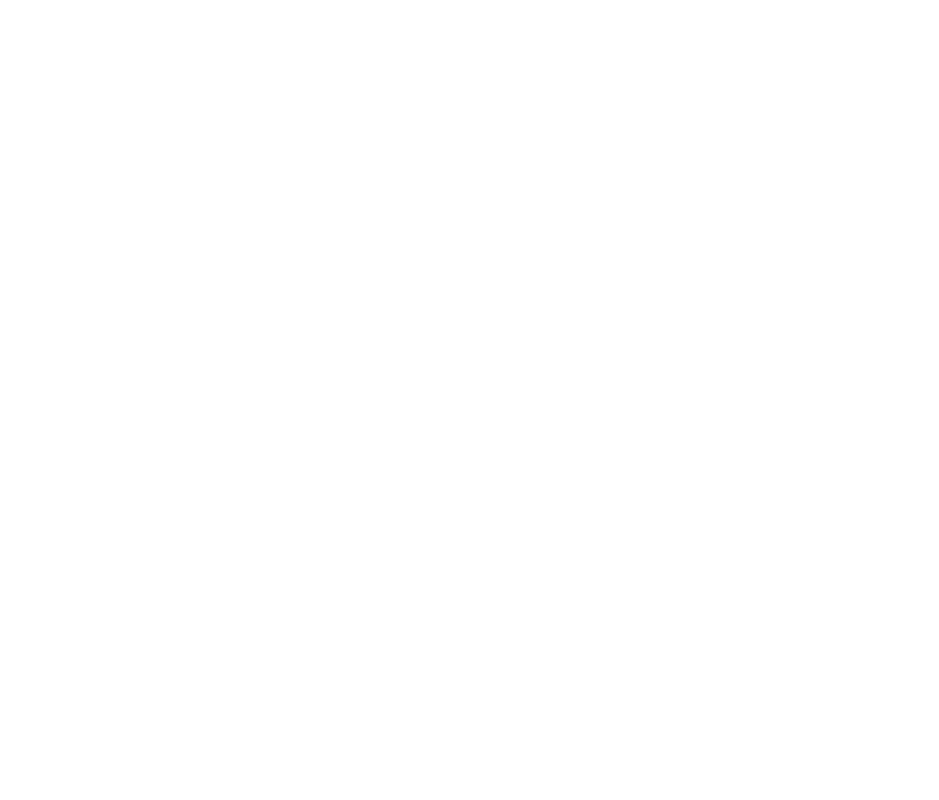
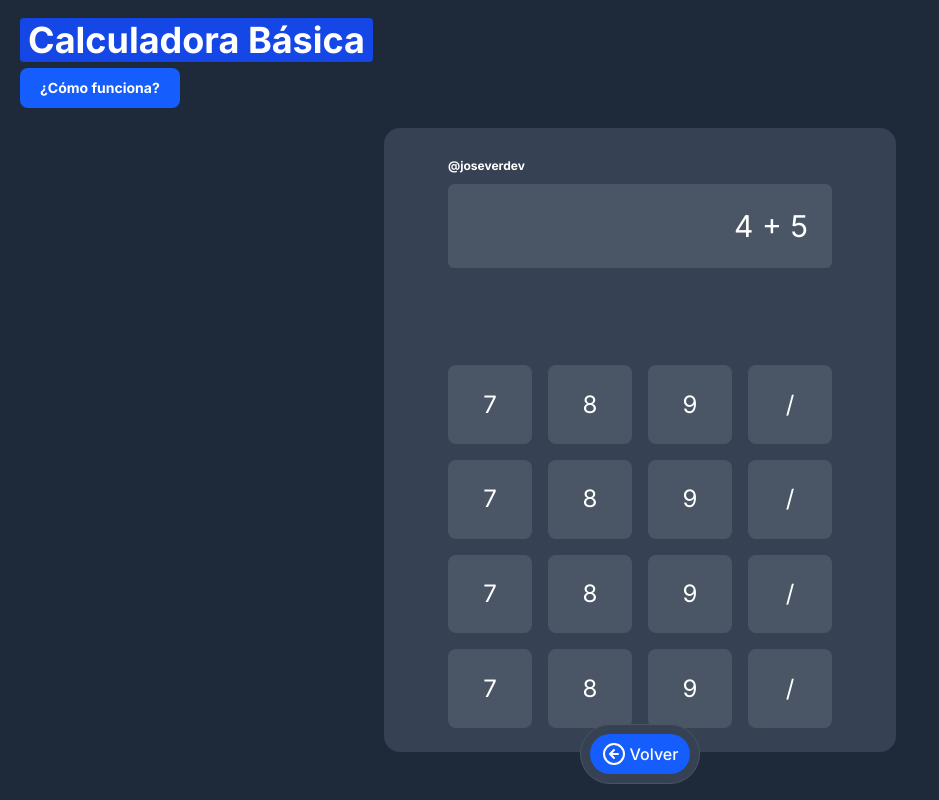
Before and after one commit to xWickz/proyectos-javascript, a Vue app: page /calculadora in a window 1280 px wide. Before the commit this address had no page. Shown: the whole page, without its empty margins (0-939 px from the left). Built offline with nearby package versions, Linux system fonts and the light colour scheme.

Commit message:
UI de la calculadora

```diff
--- /dev/null
+++ b/src/components/01_calculadora.vue
@@ -0,0 +1,62 @@
+<template>
+
+  <section class="p-5 h-screen bg-white dark:bg-gray-800 dark:text-white">
+    <div class="font-bold text-4xl mb-3">
+            <mark class="px-2 text-white bg-blue-700 rounded-sm dark:bg-blue-700">
+                {{ proyectos[0].nombre }}
+            </mark><br />
+
+            <button type="button"
+                class="text-lg text-white bg-blue-700 hover:bg-blue-800 focus:ring-4 focus:ring-blue-300 rounded-lg text-sm px-5 py-2.5 me-2 mb-2 dark:bg-blue-600 dark:hover:bg-blue-700 focus:outline-none dark:focus:ring-blue-800"
+                onclick="document.getElementById('dialogo').showModal()">
+                ¿Cómo funciona?
+            </button>
+
+        </div>
+        <div class="h-auto w-auto">
+          <div class="rounded-2xl p-6 h-156 w-128 mx-auto bg-gray-700 flex flex-col justify-center items-center">
+            <!-- display -->
+            <div class="flex-1">
+              <div class="mb-2">
+                <a class="text-xs font-bold hover:text-blue-400" href="https://github.com/joseverdev" target="_blank" rel="noopener">@joseverdev</a>
+              </div>
+              <div class="w-96 mx-auto text-3xl bg-gray-600 text-right px-6 py-6 rounded-md">
+                4 + 5
+              </div>
+            </div>
+            <!-- buttons -->
+            <div class="flex-2 grid grid-cols-4 mt-8 text-2xl w-96 mx-auto gap-4">
+              <button class="bg-gray-600 rounded-lg py-2">7</button>
+              <button class="bg-gray-600 rounded-lg py-2">8</button>
+              <button class="bg-gray-600 rounded-lg py-2">9</button>
+              <button class="bg-gray-600 rounded-lg py-2">/</button>
+
+              <button class="bg-gray-600 rounded-lg py-2">7</button>
+              <button class="bg-gray-600 rounded-lg py-2">8</button>
+              <button class="bg-gray-600 rounded-lg py-2">9</button>
+              <button class="bg-gray-600 rounded-lg py-2">/</button>
+
+              <button class="bg-gray-600 rounded-lg py-2">7</button>
+              <button class="bg-gray-600 rounded-lg py-2">8</button>
+              <button class="bg-gray-600 rounded-lg py-2">9</button>
+              <button class="bg-gray-600 rounded-lg py-2">/</button>
+
+              <button class="bg-gray-600 rounded-lg py-2">7</button>
+              <button class="bg-gray-600 rounded-lg py-2">8</button>
+              <button class="bg-gray-600 rounded-lg py-2">9</button>
+              <button class="bg-gray-600 rounded-lg py-2">/</button>
+
+            </div>
+          </div>
+        </div>
+        <Footer />
+  </section>
+
+</template>
+
+<script setup>
+
+  import proyectos from '../data/proyectos';
+  import Footer from './Footer.vue';
+
+</script>
--- a/src/data/proyectos.js
+++ b/src/data/proyectos.js
@@ -4,7 +4,7 @@
         nivel: "Básico",
         descripcion: "Proyecto de Calculadora, el cual claramente permite realizar operaciones básicas (suma, resta, división, multiplicación) y otras cosas.",
         imagen: "CALCULADORA.webp",
-        url: "/"
+        url: "calculadora"
     },
     {
         nombre: "Lista de Tareas",
--- a/src/router/index.js
+++ b/src/router/index.js
@@ -6,6 +6,7 @@
 import GeneradorDeNumeros from "../components/04_numbergen.vue";
 import PPT from "../components/05_ppt.vue";
 import QuizApp from "../components/06_quizapp.vue";
+import Calculadora from "../components/01_calculadora.vue";
 
 const routes = [
     { path: '/', name: 'Inicio', component: Home },
@@ -13,7 +14,9 @@
     { path: '/lista-tareas', name: 'Lista de Tareas', component: ListaDeTareas },
     { path: '/reloj-digital', name: 'Reloj Digital', component: relojDigital },
     { path: '/ppt', name: 'Piedra Papel Tijera', component: PPT },
-    { path: '/quizapp', name: 'Quiz App', component: QuizApp }
+    { path: '/quizapp', name: 'Quiz App', component: QuizApp },
+    {path: '/calculadora', name: 'Calculadora', component: Calculadora}
+
 ];
 
 const router = createRouter({
```
